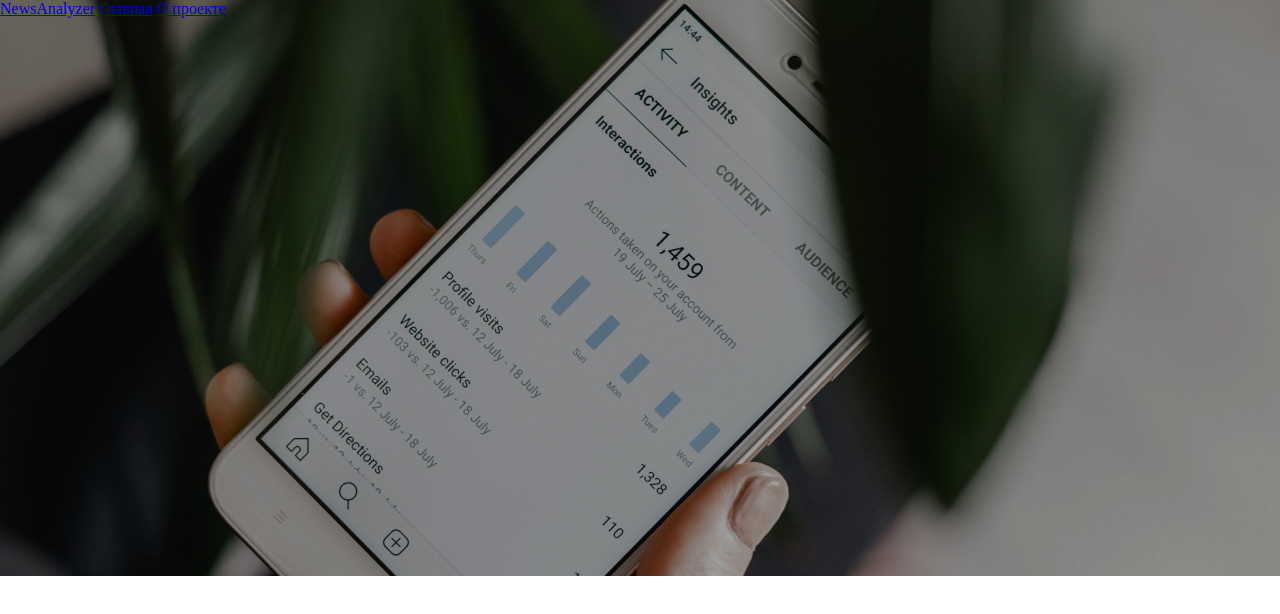
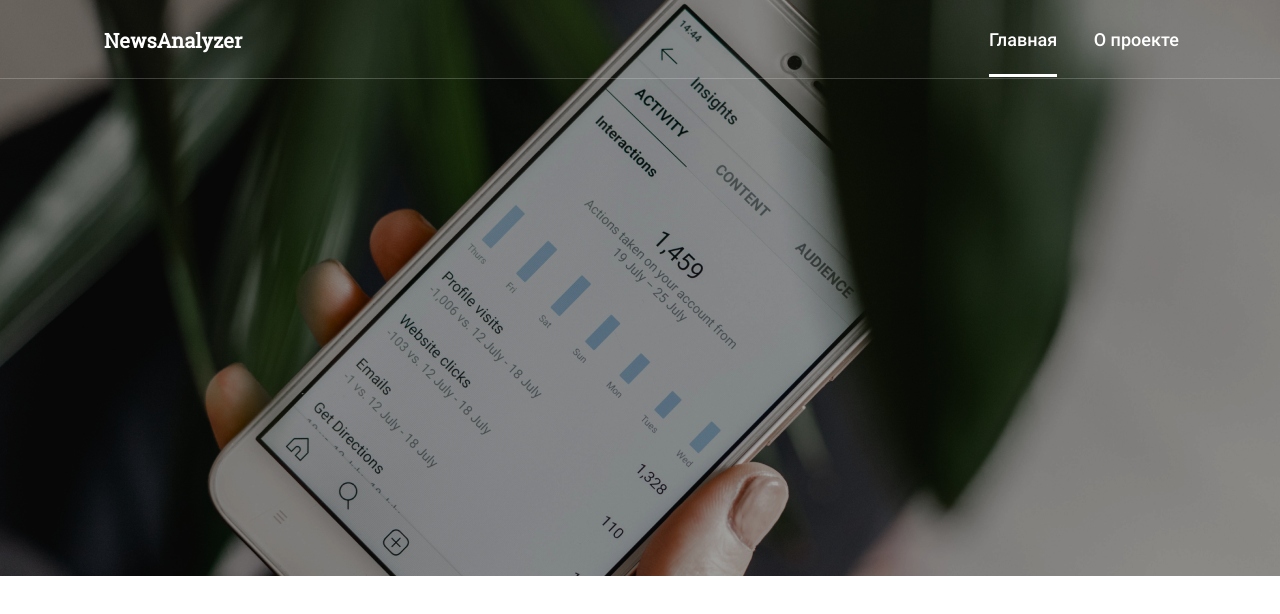
Before and after one commit to DaneDavydov/NewsAnalyzer, a website built with webpack: page src/index.html in a window 1280 px wide. Built offline with nearby package versions, Linux system fonts and the light colour scheme.

Commit message:
nav header add

```diff
--- /dev/null
+++ b/src/blocks/header/__link/_active/header__link_active.css
@@ -0,0 +1,4 @@
+.header__link_active {
+  padding-bottom: 24px;
+  border-bottom: 3px solid #FFFFFF;
+}
--- /dev/null
+++ b/src/blocks/header/__link/header__link.css
@@ -0,0 +1,9 @@
+
+.header__link {
+  text-decoration: none;
+  color: #FFFFFF;
+}
+
+.header__link:first-child {
+  margin-right: 32px;
+}
--- /dev/null
+++ b/src/blocks/header/__logo/header__logo.css
@@ -0,0 +1,10 @@
+.header__logo {
+  font-family: Roboto Slab;
+  font-style: normal;
+  font-weight: bold;
+  font-size: 20px;
+  line-height: 24px;
+  text-decoration: none;
+  color: #FFFFFF;
+  margin-left: 104px;
+}
--- /dev/null
+++ b/src/blocks/header/__nav/header__nav.css
@@ -0,0 +1,8 @@
+.header__nav {
+  font-family: Roboto;
+  font-style: normal;
+  font-weight: 500;
+  font-size: 18px;
+  line-height: 24px;
+  margin-right: 101px;
+}
--- /dev/null
+++ b/src/blocks/header/__wrap/header__wrap.css
@@ -0,0 +1,8 @@
+.header__wrap {
+  display: flex;
+  justify-content: space-between;
+  align-items: center;
+  height: 79px;
+  background: rgba(196, 196, 196, 0.01);
+  box-shadow: inset 0px -1px 0px rgba(255, 255, 255, 0.2);
+}
--- a/src/blocks/header/header.css
+++ b/src/blocks/header/header.css
@@ -1,8 +1,13 @@
 @import url("./_bg/header_bg.css");
+@import url("./__link/header__link.css");
+@import url("./__link/_active/header__link_active.css");
+@import url("./__logo/header__logo.css");
+@import url("./__nav/header__nav.css");
+@import url("__wrap/header__wrap.css");
 
 .header {
-  width: 100%;
   max-width: 1440px;
   height: 576px;
   margin: 0 auto;
+  color: #FFFFFF;
 }
--- /dev/null
+++ b/src/blocks/page/page.css
@@ -0,0 +1,5 @@
+.page {
+  max-width: 1440px;
+  margin: 0 auto;
+  box-sizing: border-box;
+}
--- /dev/null
+++ b/src/blocks/section/section.css
@@ -0,0 +1,4 @@
+.section {
+  width: 100%;
+  box-sizing: border-box;
+}
--- a/src/index.html
+++ b/src/index.html
@@ -14,12 +14,14 @@
 
 <body>
 <div class="page">
-  <header class="header header_bg">
-    <nav class="header__nav">
-      <a href="index.html" class="">NewsAnalyzer</a>
-      <a href="about.html/" class="">Главная</a>
-      <a href="analytics.html" class="">О проекте</a>
-    </nav>
+  <header class="header header_bg section">
+    <div class="header__wrap">
+      <a href="index.html" class="header__logo">NewsAnalyzer</a>
+      <nav class="header__nav">
+        <a href="index.html" class="header__link header__link_active">Главная</a>
+        <a href="about.html" class="header__link">О проекте</a>
+      </nav>
+    </div>
   </header>
   <main class="main">
 
--- a/src/pages/index.css
+++ b/src/pages/index.css
@@ -1,3 +1,5 @@
 @import url("../vendor/normalize.css");
 @import url("../vendor/fonts.css");
+@import url("../blocks/page/page.css");
 @import url("../blocks/header/header.css");
+@import url("../blocks/section/section.css");
--- a/webpack.config.js
+++ b/webpack.config.js
@@ -57,14 +57,14 @@ module.exports = {
                 enabled: false,
               },
               pngquant: {
-                quality: [0.65, 0.90],
+                quality: [1, 1],
                 speed: 4
               },
               gifsicle: {
                 interlaced: false,
               },
               webp: {
-                quality: 75
+                quality: 100
               }
             }
           },
```
Also changed, not shown: src/about.html (+1 -1 lines), src/analytics.html (+1 -1 lines).
